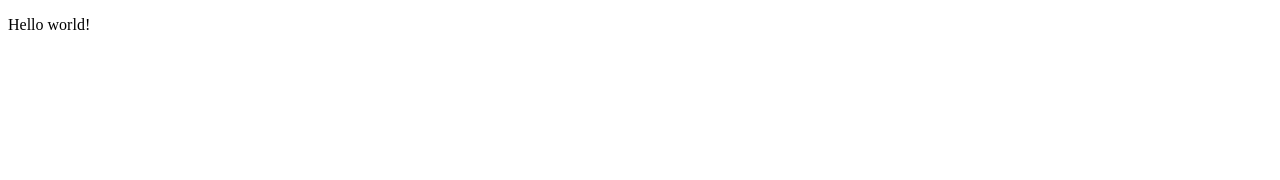
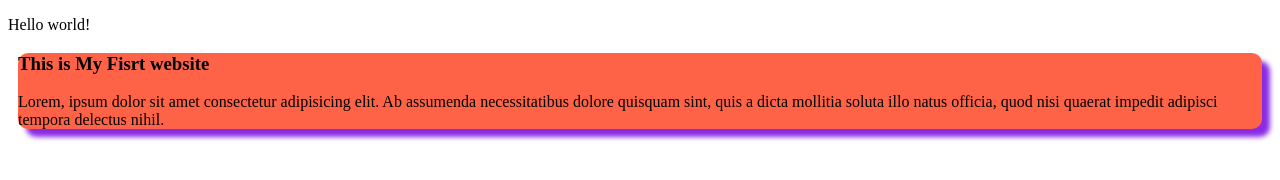
Before and after one commit to mdsabbir112/my-simple-website, a plain HTML site: page index.html in a window 1280 px wide. Drawn offline with Linux system fonts and the light colour scheme.

Commit message:
added the first blog

```diff
--- a/index.html
+++ b/index.html
@@ -1,11 +1,22 @@
 <!DOCTYPE html>
 <html lang="en">
-<head>
-    <meta charset="UTF-8">
-    <meta name="viewport" content="width=device-width, initial-scale=1.0">
+  <head>
+    <meta charset="UTF-8" />
+    <meta name="viewport" content="width=device-width, initial-scale=1.0" />
     <title>My simple website</title>
-</head>
-<body>
+    <link rel="stylesheet" href="styles/blog.css" />
+  </head>
+  <body>
     <p>Hello world!</p>
-</body>
+    <div class="init">
+      <h3>This is My Fisrt website</h3>
+
+      <p >
+        Lorem, ipsum dolor sit amet consectetur adipisicing elit. Ab assumenda
+        necessitatibus dolore quisquam sint, quis a dicta mollitia soluta illo
+        natus officia, quod nisi quaerat impedit adipisci tempora delectus
+        nihil.
+      </p>
+    </div>
+  </body>
 </html>
--- /dev/null
+++ b/styles/blog.css
@@ -0,0 +1,8 @@
+.init{
+    background-color: tomato;
+    padding: 10px solid green ;
+    border: 10px;
+    margin: 10px;
+    border-radius: 10px;
+    box-shadow: 8px 8px 5px blueviolet;
+}
```
